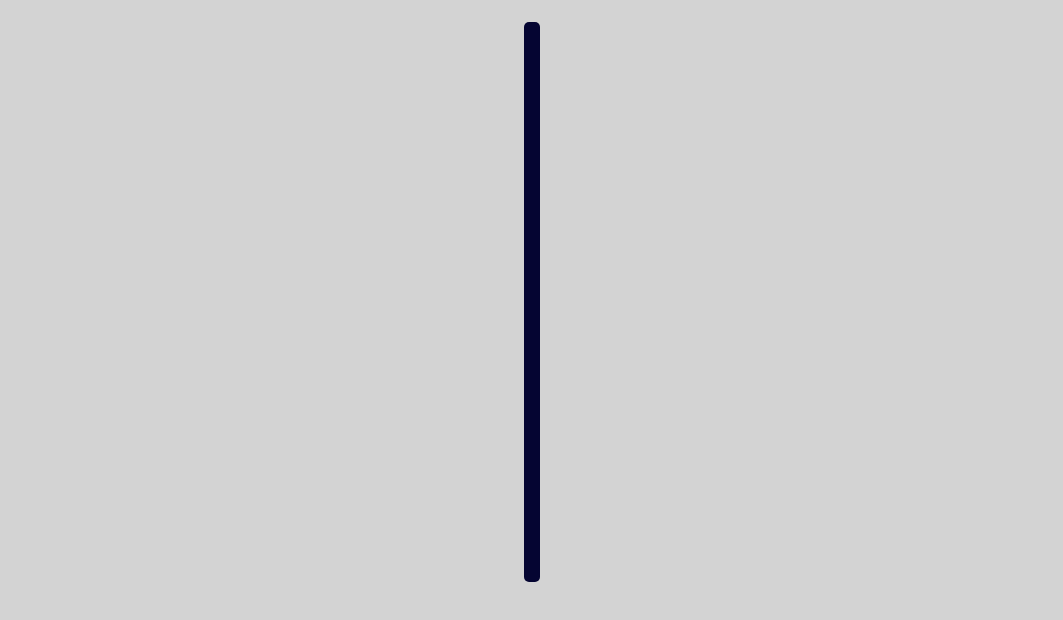
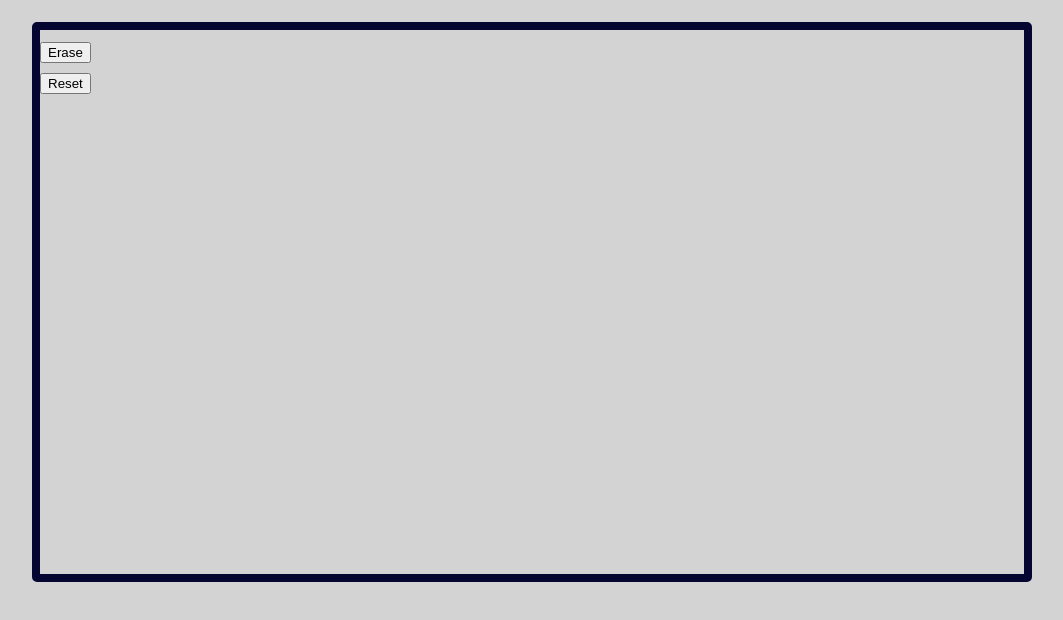
Before and after one commit to Kaemerle/etch-a-sketch, a plain HTML site: page index.html in a window 1280 px wide. Shown: the part 92-712 px from the top of the page, without its empty margins (108-1171 px from the left). Drawn offline with Linux system fonts and the light colour scheme.

Commit message:
finally made a clean html and a proper grid function

```diff
--- a/index.html
+++ b/index.html
@@ -6,7 +6,7 @@
     <meta name="viewport" content="width=device-width, initial-scale=1.0">
     <title>Etch-A-Sketch</title>
     <link rel="stylesheet" href="style.css">
-    <script src="script." defer></script>
+    <script src="script.js" defer></script>
 </head>
 <body>
     <div id="content-wrapper">
@@ -15,7 +15,14 @@
         </div>
         <div id="body-container">
             <div id="controls-container">
+                <div id="color-select">
 
+                </div>
+                <div id="grid-size">
+
+                </div>
+                <button class="btn" id="eraser-button">Erase</button>
+                <button class="btn" id="reset-button">Reset</button>
             </div>
             <div id="grid-container">
 
--- a/script.js
+++ b/script.js
@@ -1 +1,21 @@
 'use-strict';
+// variables
+
+const container = document.querySelector('#grid-container');
+
+// functions
+
+function createGrid(size) {
+    for(let i = 0; i < size; i++) {
+        let row = document.createElement('div');
+        row.classList.add('row');
+        container.appendChild(row);
+        for(let j = 0; j < size; j++) {
+            let column = document.createElement('div');
+            column.classList.add('column');
+            row.appendChild(column);
+        };
+    };
+};
+
+createGrid(16)
--- a/style.css
+++ b/style.css
@@ -30,6 +30,7 @@ body {
 #body-container {
   display: flex;
   justify-content: center;
+  width: 1000px;
   align-items: center;
   height: 70vh;
   border: 8px solid rgb(5, 5, 50);
@@ -40,8 +41,31 @@ body {
   display: flex;
   flex-direction: column;
   height: 70vh;
+  width: 300px;
+  gap: 10px;
 }
 
 #grid-container {
   display: flex;
+  height: 70vh;
+  width: 800px;
 }
+
+.row {
+  flex: 1;
+  display: flex;
+  flex-direction: column;
+  justify-content: space-evenly;
+}
+
+.column {
+  flex: 1;
+}
+
+footer {
+  text-align: center;
+}
+
+.btn {
+  width: fit-content;
+}
```
